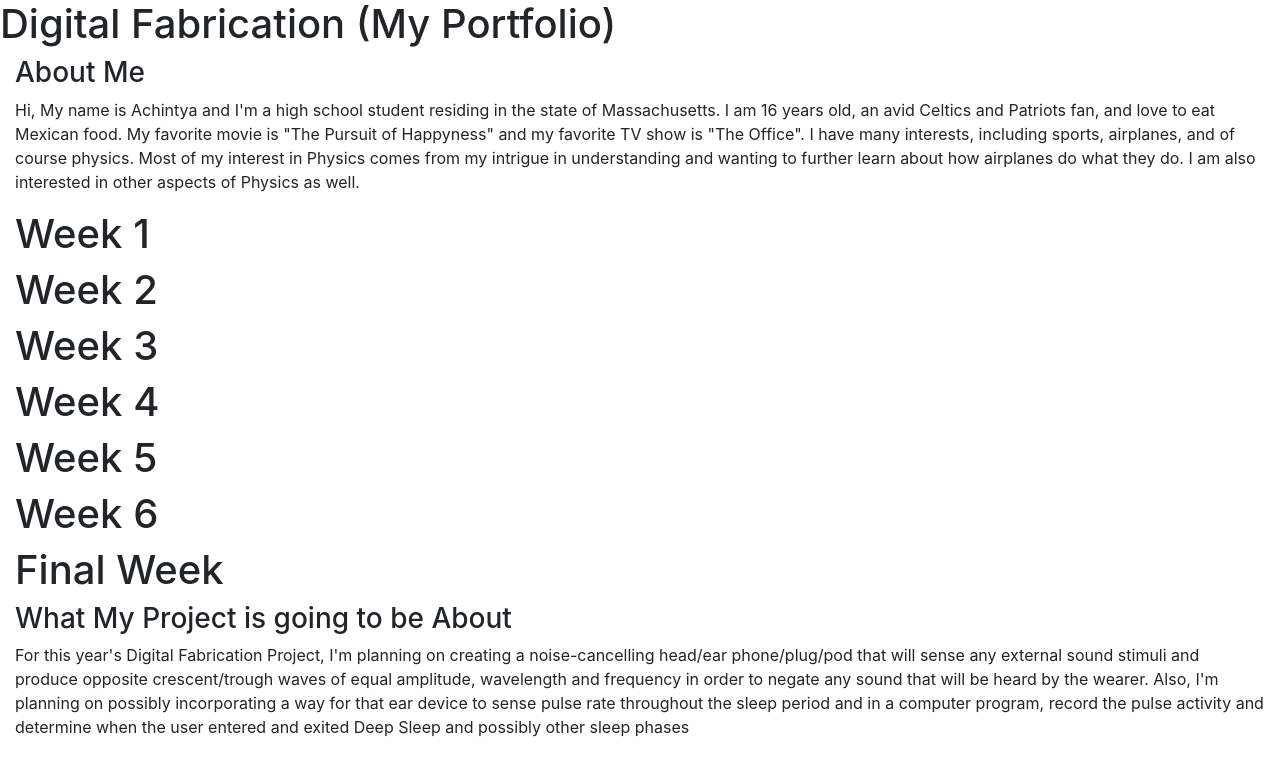
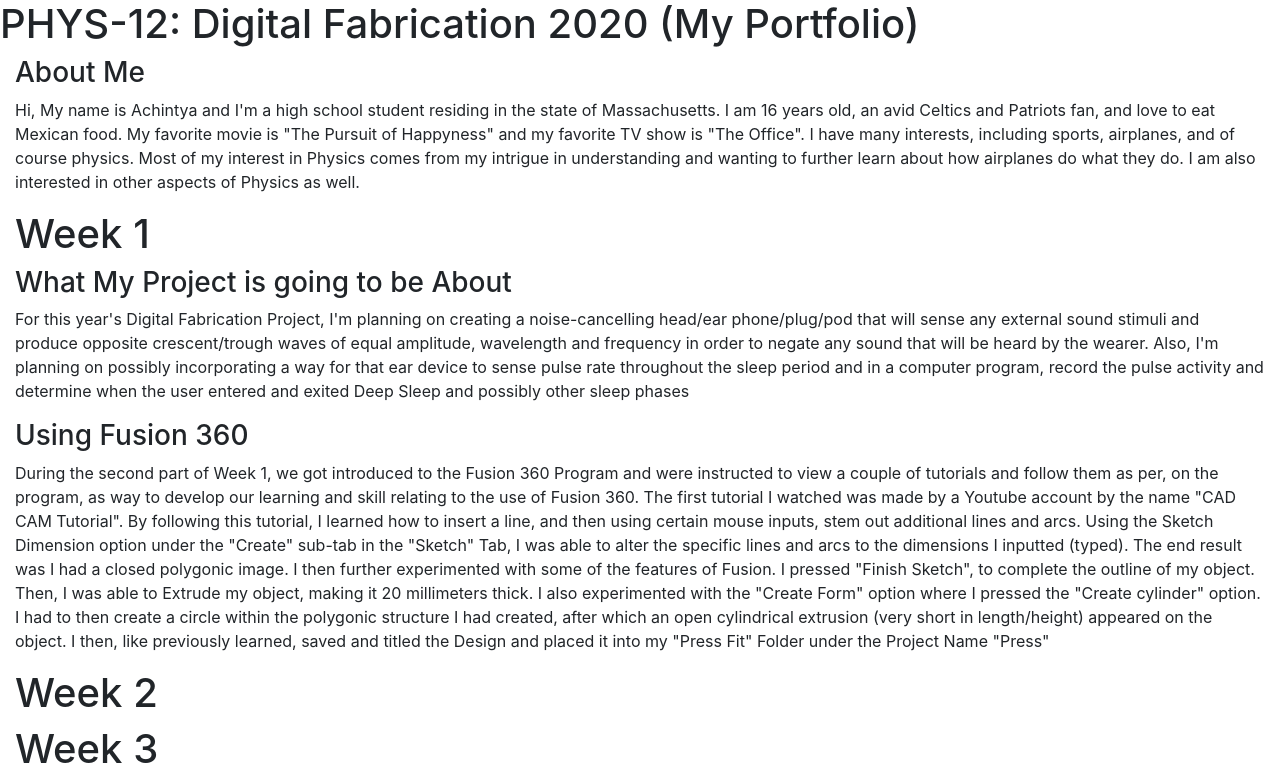
Before and after one commit to Achintya58/PHYS_S-12, a plain HTML site: page index.html in a window 1280 px wide. Shown: the top 778 px of the page. Drawn offline with nearby package versions, Linux system fonts and the light colour scheme.

Commit message:
Update index.html

```diff
--- a/index.html
+++ b/index.html
@@ -2,7 +2,7 @@
 <html lang="en">
 <head>
   <title>PHYS S-12: Intro to Digital Fabrication </title>
-    <h1>Digital Fabrication (My Portfolio)</h1>
+    <h1>PHYS-12: Digital Fabrication 2020 (My Portfolio)</h1>
   <meta charset="utf-8">
   <meta name="viewport" content="width=device-width, initial-scale=1">
   <script src="https://code.jquery.com/jquery-3.5.1.min.js"></script>
@@ -18,17 +18,25 @@
 <h3>About Me</h3>
   <p>Hi, My name is Achintya and I'm a high school student residing in the state of Massachusetts. I am 16 years old, an avid Celtics and Patriots fan, and love to eat Mexican food. My favorite movie is "The Pursuit of Happyness" and my favorite TV show is "The Office". I have many interests, including sports, airplanes, and of course physics. Most of my interest in Physics comes from my intrigue in understanding and wanting to further learn about how airplanes do what they do. I am also interested in other aspects of Physics as well.</p>
 
-<h1>Week 1</h1>          <h1>Week 2</h1>         <h1>Week 3</h1>
+<h1>Week 1</h1>
+
+<h3>What My Project is going to be About</h3>
+   <p>For this year's Digital Fabrication Project, I'm planning on creating a noise-cancelling head/ear phone/plug/pod that will sense any external sound stimuli and produce opposite crescent/trough waves of equal amplitude, wavelength and frequency in order to negate any sound that will be heard by the wearer. Also, I'm planning on possibly incorporating a way for that ear device to sense pulse rate throughout the sleep period and in a computer program, record the pulse activity and determine when the user entered and exited Deep Sleep and possibly other sleep phases</p>
+
+      <h3>Using Fusion 360</h3>
+    <p>During the second part of Week 1, we got introduced to the Fusion 360 Program and were instructed to view a couple of tutorials and follow them as per, on the program, as way to develop our learning and skill relating to the use of Fusion 360.
+
+      The first tutorial I watched was made by a Youtube account by the name "CAD CAM Tutorial". By following this tutorial, I learned how to insert a line, and then using certain mouse inputs, stem out additional lines and arcs. Using the Sketch Dimension option under the "Create" sub-tab in the "Sketch" Tab, I was able to alter the specific lines and arcs to the dimensions I inputted (typed). The end result was I had a closed polygonic image.
+
+      I then further experimented with some of the features of Fusion. I pressed "Finish Sketch", to complete the outline of my object. Then, I was able to Extrude my object, making it 20 millimeters thick. I also experimented with the "Create Form" option where I pressed the "Create cylinder" option. I had to then create a circle within the polygonic structure I had created, after which an open cylindrical extrusion (very short in length/height) appeared on the object.
+
+      I then, like previously learned, saved and titled the Design and placed it into my "Press Fit" Folder under the Project Name "Press"</p>
+
+      <h1>Week 2</h1>         <h1>Week 3</h1>
 
 <h1>Week 4</h1>          <h1>Week 5</h1>         <h1>Week 6</h1>
 
                         <h1>Final Week</h1>
-
-
-<h3>What My Project is going to be About</h3>
-   <p>For this year's Digital Fabrication Project, I'm planning on creating a noise-cancelling head/ear phone/plug/pod that will sense any external sound stimuli and produce opposite crescent/trough waves of equal amplitude, wavelength and frequency in order to negate any sound that will be heard by the wearer. Also, I'm planning on possibly incorporating a way for that ear device to sense pulse rate throughout the sleep period and in a computer program, record the pulse activity and determine when the user entered and exited Deep Sleep and possibly other sleep phases</p>
-
-
       </div>
 
 
```
